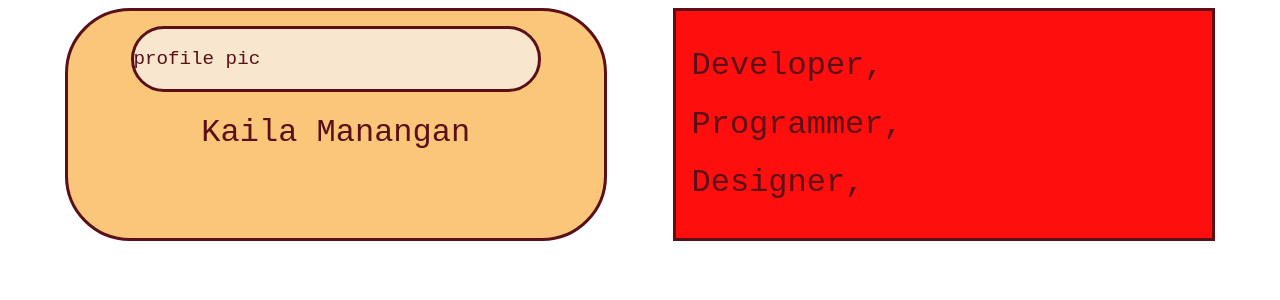
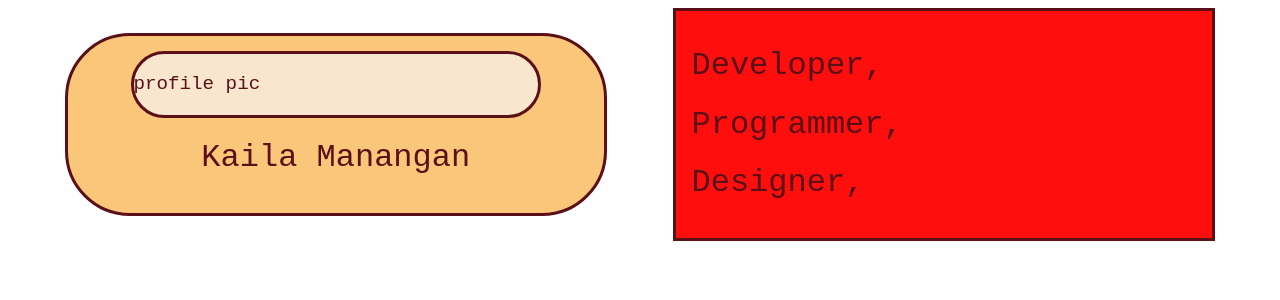
Before and after one commit to kailamanangan16/kailamanangan.github.io, a React (Vite) app in the folder kaila-portfolio-app/: page /#/ in a window 1280 px wide. Shown: the top 300 px of the page. Built offline with nearby package versions, Linux system fonts and the light colour scheme; a web font is replaced by a local one.

Commit message:
background attempt

```diff
--- a/kaila-portfolio-app/index.html
+++ b/kaila-portfolio-app/index.html
@@ -10,7 +10,7 @@
     <link href="https://fonts.googleapis.com/css2?family=Chivo+Mono:ital,wght@0,100..900;1,100..900&display=swap" rel="stylesheet">
     <title>Vite + React</title>
   </head>
-  <body>
+  <body class = "gridBG">
     <div id="root"></div>
     <script type="module" src="/src/main.jsx"></script>
   </body>
--- a/kaila-portfolio-app/src/styles/stylesheet.css
+++ b/kaila-portfolio-app/src/styles/stylesheet.css
@@ -17,13 +17,21 @@ p {
 
 .container {
     display: flex;
-    align-items: space-evenly;
+    align-items: center;
     justify-content: space-evenly;
     flex-wrap: wrap;
     gap: 10px;
 }
 
-
+/* this grid won't work!! :(
+body {
+    background-size: 40px 40px;
+    background:#F8E6CE;
+    background-image:
+        linear-gradient(to right, #F1ADB5 1px, transparent 1px),
+        linear-gradient(to bottom, #F1ADB5 1px, transparent 1px);
+}
+*/
 /* Home Page */
 .musicCard {
     width: 40%;
```
